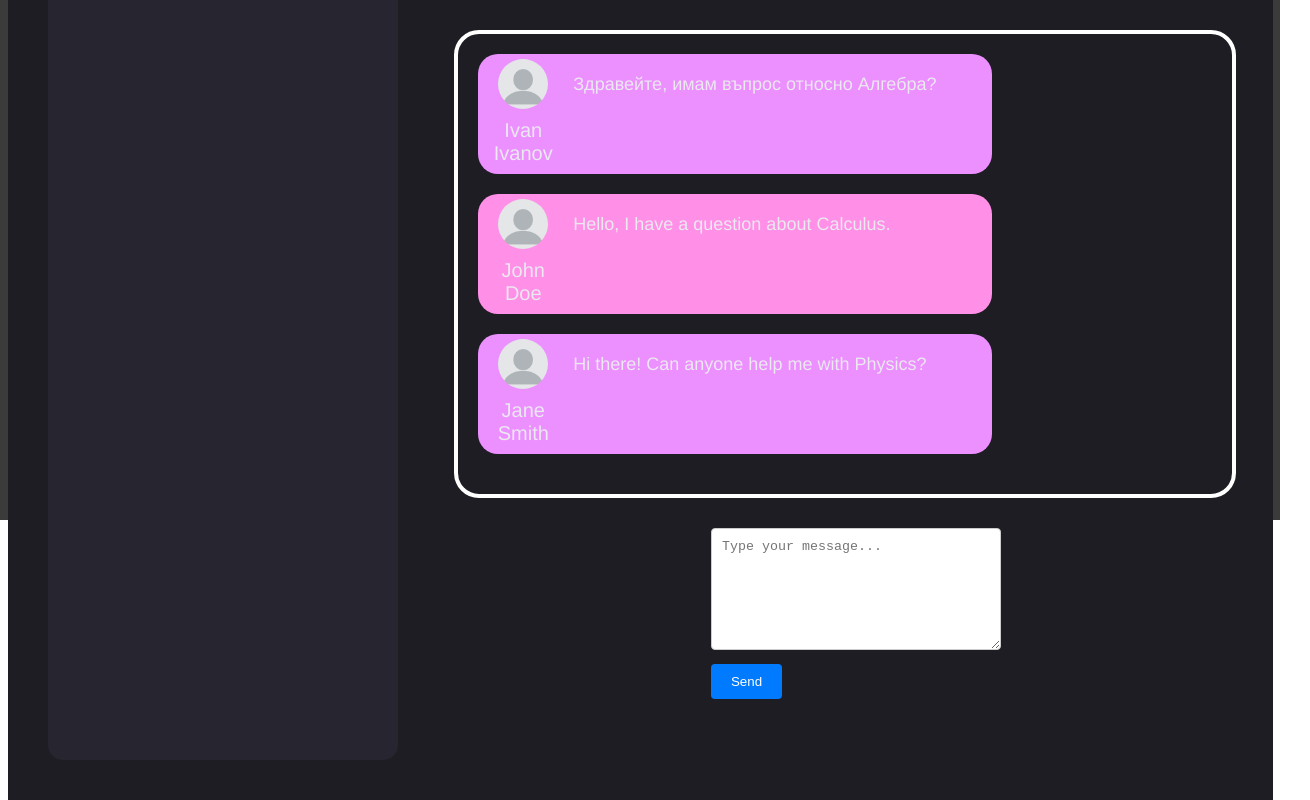
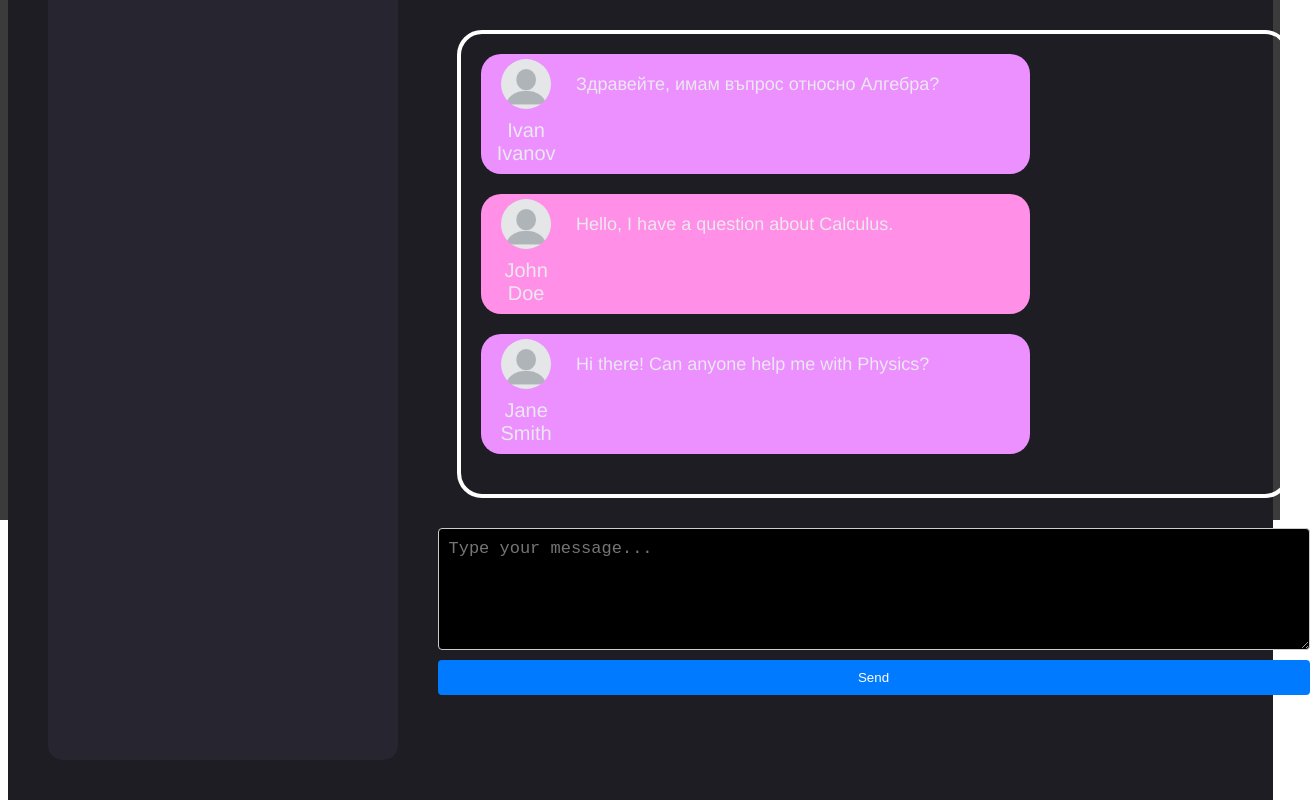
Before and after one commit to violeta-kastreva/studydeck, a React (Create React App) app in the folder frontend/: page /forum/conversation/1 in a window 1280 px wide. Shown: the part 280-1080 px from the top of the page, 1310 px wide, since content can reach past the window. Built offline with nearby package versions, Linux system fonts and the light colour scheme.

Commit message:
added some styling

```diff
--- a/frontend/src/styles/Conversation.css
+++ b/frontend/src/styles/Conversation.css
@@ -61,6 +61,8 @@
 
 #conversation-input {
     margin-top: 5px;
+    display: flex;
+    flex-direction: column;
 }
 
 #conversation-input textarea {
@@ -70,6 +72,10 @@
     border-radius: 4px;
     resize: vertical;
     min-height: 100px;
+    width: 850px;
+    background-color: black;
+    color: white;
+    font-size: 17px;
 }
 
 #conversation-input button {
```
